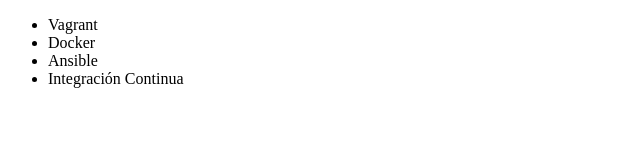
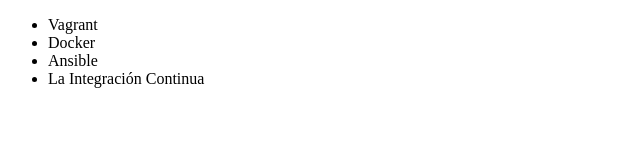
Before and after one commit to GustavoCassino/git-alura-curso, a plain HTML site: page index.html in a window 1280 px wide. Shown: the full height of the page, 0-640 px from the left. Drawn offline with Linux system fonts and the light colour scheme.

Commit message:
agragado la palabra La

```diff
--- a/index.html
+++ b/index.html
@@ -9,7 +9,7 @@
             <li>Vagrant</li>
             <li>Docker</li>
             <li>Ansible</li>
-            <li>Integración Continua</li>
+            <li>La Integración Continua</li>
         </ul>
     </body>
 </html>
```
